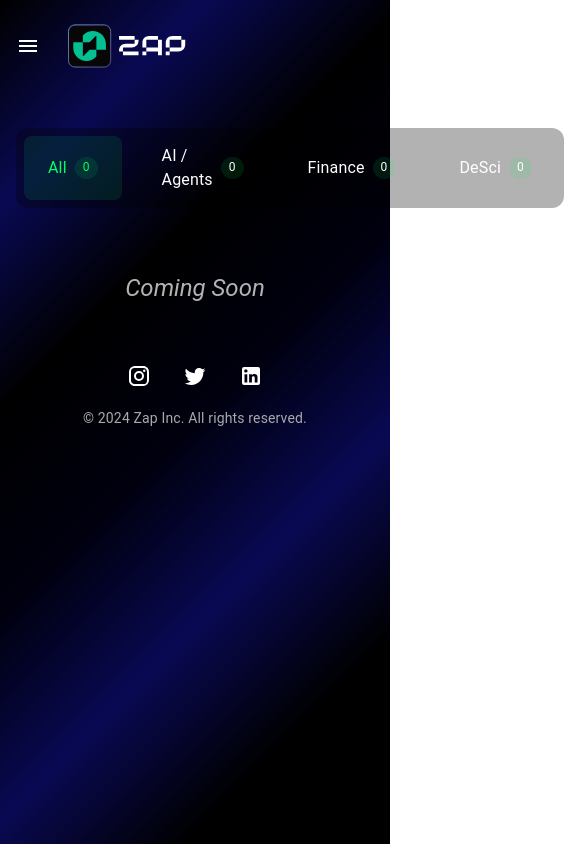
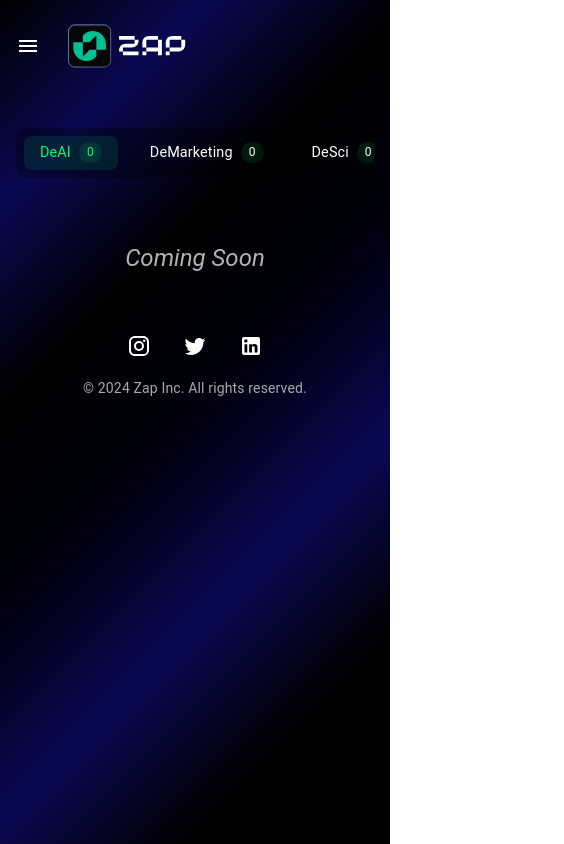
Before and after one commit to 0xZap/zap-web, a React (Create React App) app: page /projects in a window 390 px wide. Shown: the whole page, 564 px wide, since content can reach past the window. Built offline with nearby package versions, Linux system fonts and the light colour scheme.

Commit message:
make projects page mobile friendly

```diff
--- a/src/screens/components/Header.tsx
+++ b/src/screens/components/Header.tsx
@@ -7,7 +7,7 @@ import { useLocation } from 'react-router-dom';
 const Header: React.FC = () => {
   const theme = useTheme();
   const location = useLocation();
-  const isMobile = useMediaQuery(theme.breakpoints.down('md'));
+  const isMobile = useMediaQuery(theme.breakpoints.down('sm'));
   const [anchorEl, setAnchorEl] = useState<null | HTMLElement>(null);
   const [activeSection, setActiveSection] = useState<string>('home');
 
@@ -21,7 +21,6 @@ const Header: React.FC = () => {
 
   const menuItems = React.useMemo(() => [
     { label: 'Home', id: 'home', path: '/#home' },
-    { label: 'How it Works', id: 'how-it-works', path: '/#how-it-works' },
     { label: 'Team', id: 'team', path: '/#team' },
   ], []);
 
--- a/src/screens/components/HeroSection.tsx
+++ b/src/screens/components/HeroSection.tsx
@@ -39,7 +39,7 @@ const HeroSection: React.FC<HeroSectionProps> = ({ id }) => {
           fontFamily: "Space Grotesk, sans-serif",
         }}
       >
-        Own and monetize <br></br> Your Data-as-an-Asset <br></br> Without sacrificing privacy
+        Building the next <br></br> Data-as-an-Asset <br></br> Solutions
       </Typography>
       <Box
         sx={{
--- a/src/screens/pages/LandingPage.tsx
+++ b/src/screens/pages/LandingPage.tsx
@@ -18,7 +18,7 @@ const LandingPage: React.FC = () => {
       <Header />
       <HeroSection id="home"/>
       {/* <ProductsSection id="product"/> */}
-      <HowItWorksSection id="how-it-works"/>
+      {/* <HowItWorksSection id="how-it-works"/> */}
       {/* <UseCaseSection id="use-cases" /> */}
       {/* <BlogSection /> */}
       <TeamSection id="team"/>
--- a/src/screens/pages/ProjectsPage.tsx
+++ b/src/screens/pages/ProjectsPage.tsx
@@ -94,14 +94,25 @@ const CategoryTabs = ({ categories, selectedCategory, onSelect }: {
 }) => (
   <Box
     sx={{
+      overflowX: 'auto',
+      width: '100%',
+      '&::-webkit-scrollbar': {
+        display: 'none'
+      },
+      scrollbarWidth: 'none',
+      mb: 4,
+    }}
+  >
+    <Box
+      sx={{
         display: 'flex',
         gap: 2,
-      mb: 4,
         backgroundColor: 'rgba(0, 0, 0, 0.3)',
         padding: '8px',
         borderRadius: '12px',
         width: 'fit-content',
-      margin: '0 auto'
+        margin: '0 auto',
+        minWidth: { xs: 'max-content', md: 'auto' }
       }}
     >
       {categories.map((category) => (
@@ -110,7 +121,7 @@ const CategoryTabs = ({ categories, selectedCategory, onSelect }: {
           onClick={() => onSelect(category.title)}
           sx={{
             cursor: 'pointer',
-          padding: '8px 24px',
+            padding: { xs: '6px 16px', md: '8px 24px' },
             borderRadius: '8px',
             backgroundColor: selectedCategory === category.title ? 'rgba(0, 255, 100, 0.1)' : 'transparent',
             color: selectedCategory === category.title ? '#00ff64' : '#ffffff',
@@ -123,7 +134,7 @@ const CategoryTabs = ({ categories, selectedCategory, onSelect }: {
             }
           }}
         >
-        <Typography variant="body1">
+          <Typography variant="body1" sx={{ fontSize: { xs: '0.9rem', md: '1rem' } }}>
             {category.title}
           </Typography>
           <Typography
@@ -139,6 +150,7 @@ const CategoryTabs = ({ categories, selectedCategory, onSelect }: {
           </Typography>
         </Box>
       ))}
+    </Box>
   </Box>
 );
 
@@ -323,18 +335,18 @@ const AIProjectCard = ({ project }: { project: AIProjectMetrics }) => (
 );
 
 const ProjectsPage: React.FC = () => {
-  const [selectedCategory, setSelectedCategory] = useState<string | null>("All");
+  const [selectedCategory, setSelectedCategory] = useState<string | null>("DeAI");
 
   const categories: Category[] = [
     {
-      title: "AI / Agents",
+      title: "DeAI",
       symbol: "AI",
       projects: [
         // { title: "Project Alpha", marketCap: 50000000, progress: 15.5, symbol: "ALP" },
       ]
     },
     {
-      title: "Finance",
+      title: "DeMarketing",
       symbol: "FIN",
       projects: []
     },
@@ -347,9 +359,7 @@ const ProjectsPage: React.FC = () => {
 
   const allProjects = categories.flatMap(cat => cat.projects);
 
-  const projectsToDisplay = selectedCategory === "All"
-    ? allProjects
-    : categories.find(cat => cat.title === selectedCategory)?.projects || [];
+  const projectsToDisplay = categories.find(cat => cat.title === selectedCategory)?.projects || [];
 
   return (
     <>
@@ -366,10 +376,7 @@ const ProjectsPage: React.FC = () => {
         </Typography>
 
         <CategoryTabs
-          categories={[
-            { title: "All", symbol: "ALL", projects: allProjects },
-            ...categories
-          ]}
+          categories={categories}
           selectedCategory={selectedCategory}
           onSelect={setSelectedCategory}
         />
```
Lines whose indentation alone changed are shown as unchanged.
